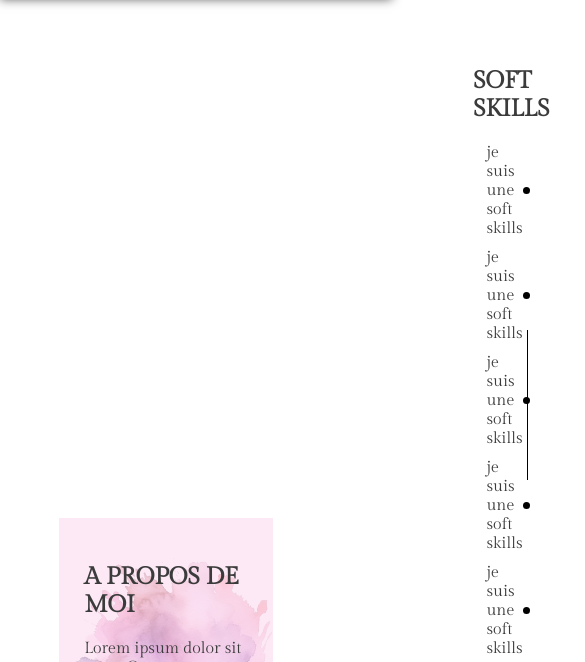
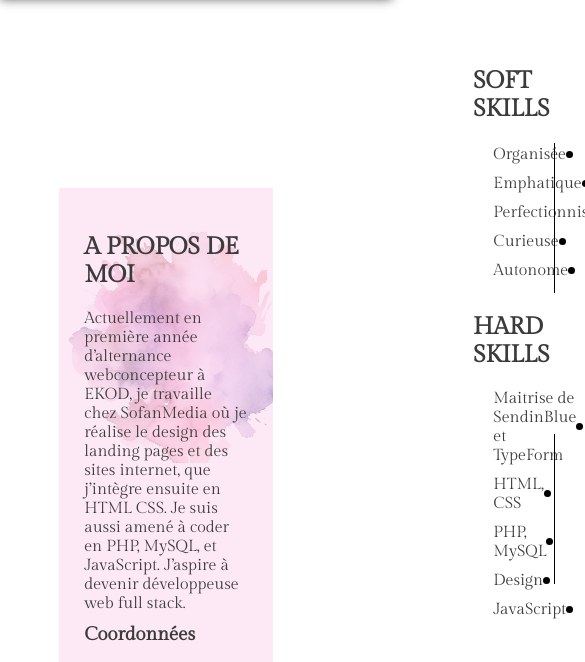
Before and after one commit to CamilleBe/portfolio, a plain HTML site: page profil.html in a window 390 px wide. Shown: the part 104-766 px from the top of the page, 585 px wide, since content can reach past the window. Drawn offline with Linux system fonts and the light colour scheme.

Commit message:
v1 officielle sans responsive de portfolio

```diff
--- a/profil.html
+++ b/profil.html
@@ -30,7 +30,7 @@
       <div id="post-it">
         <h2>A PROPOS DE MOI</h2>
         <p>
-          Lorem ipsum dolor sit amet. Quo sunt neque et magni vitae nam esse consequatur non tempora dolor et deleniti ullam? Est nostrum inventore ut voluptatem repellat et illo deserunt.
+          Actuellement en première année d’alternance webconcepteur à EKOD, je travaille chez SofanMedia où je réalise le design des landing pages et des sites internet, que j’intègre ensuite en HTML CSS. Je suis aussi amené à coder en PHP, MySQL, et JavaScript. J’aspire à devenir développeuse web full stack.
         </p>
 
         <h3>Coordonnées</h3>
@@ -67,27 +67,27 @@
         <div class="list">
           <div class="container-line">
             <div class="line">
-              <p>je suis une soft skills</p>
+              <p>Organisée</p>
               <img src="./img/point-list.svg">
             </div>
 
             <div class="line">
-              <p>je suis une soft skills</p>
+              <p>Emphatique</p>
               <img src="./img/point-list.svg">
             </div>
 
             <div class="line">
-              <p>je suis une soft skills</p>
+              <p>Perfectionniste</p>
               <img src="./img/point-list.svg">
             </div>
 
             <div class="line">
-              <p>je suis une soft skills</p>
+              <p>Curieuse</p>
               <img src="./img/point-list.svg">
             </div>
 
             <div class="line">
-              <p>je suis une soft skills</p>
+              <p>Autonome</p>
               <img src="./img/point-list.svg">
             </div>
           </div>
@@ -103,27 +103,27 @@
         <div class="list">
           <div class="container-line">
             <div class="line">
-              <p>je suis une soft skills</p>
+              <p>Maitrise de SendinBlue et TypeForm</p>
               <img src="./img/point-list.svg">
             </div>
 
             <div class="line">
-              <p>je suis une soft skills</p>
+              <p>HTML, CSS</p>
               <img src="./img/point-list.svg">
             </div>
 
             <div class="line">
-              <p>je suis une soft skills</p>
+              <p>PHP, MySQL</p>
               <img src="./img/point-list.svg">
             </div>
 
             <div class="line">
-              <p>je suis une soft skills</p>
+              <p>Design</p>
               <img src="./img/point-list.svg">
             </div>
 
             <div class="line">
-              <p>je suis une soft skills</p>
+              <p>JavaScript</p>
               <img src="./img/point-list.svg">
             </div>
           </div>
```
